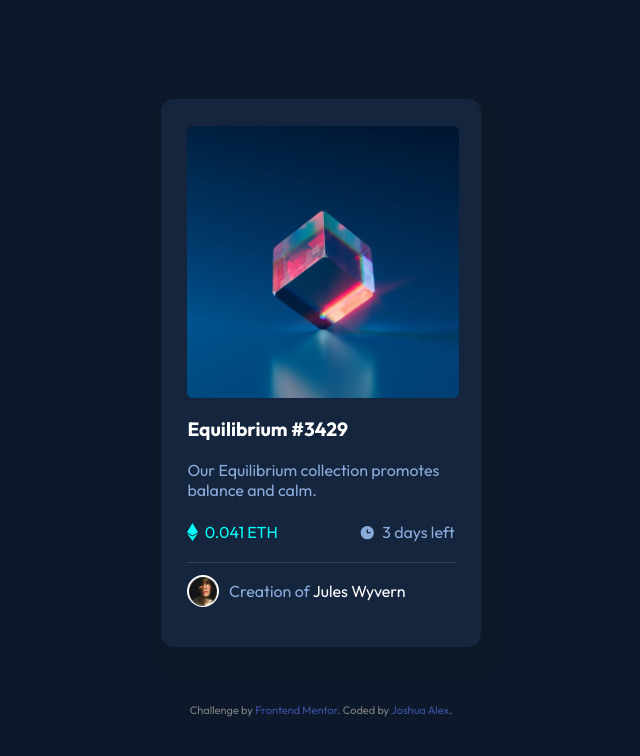
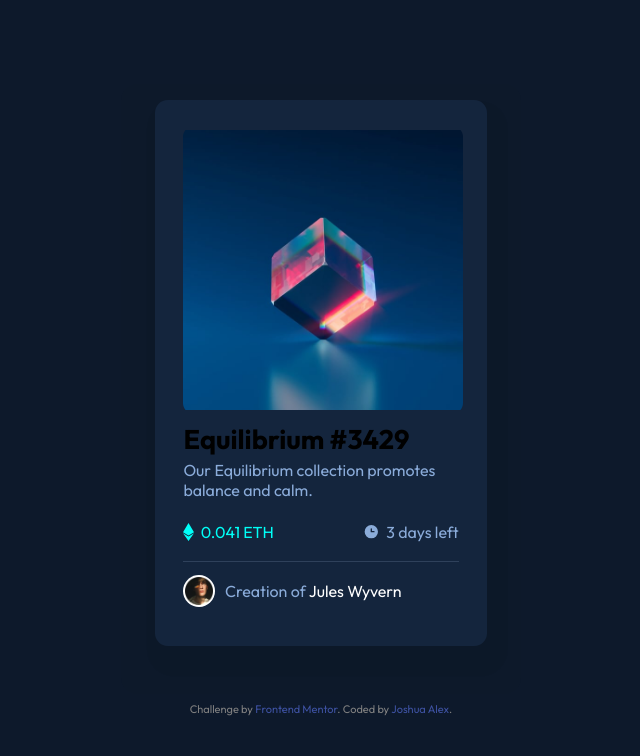
Before and after one commit to eyasu-alemayehu-k/Frontend-mentore-solutions, a plain HTML site: page nft-preview-card-component-main/index.html in a window 1280 px wide. Shown: the whole page, without its empty margins (319-959 px from the left). Drawn offline with Linux system fonts and the light colour scheme.

Commit message:
Update styles.css

```diff
--- a/nft-preview-card-component-main/Css/styles.css
+++ b/nft-preview-card-component-main/Css/styles.css
@@ -49,19 +49,19 @@ body {
 }
 
 .container {
-    width: 20rem;
-    padding: 1.65rem;
+    width: 20.8rem;
+    padding: 1.65rem 1.8rem;
     background-color: var(--card_BG);
     border-radius: .8rem;
     box-shadow: .4rem 1rem 1px .9rem rgba(0, 0, 0, .04);
 }
 
 .image-wrapper{
-    width: 17rem;
-    height: 17rem;
+    width: 17.5rem;
+    height: 18rem;
     background: url("../images/image-equilibrium.jpg") center no-repeat;
     background-size: 100%;
-    border-radius: .35rem;
+    border-radius: .68rem;
     margin-bottom: .5rem;
 }
 
@@ -79,10 +79,10 @@ body {
     display: none;
 }
 
-.text-wrapper h2 {
+.text-wrapper h1 {
     color: var(--White);
     font-size: 1.2rem;
-    margin: 1.2rem 0;
+    margin: 1.4rem 0;
 }
 
 .text-wrapper h2:hover {
```
